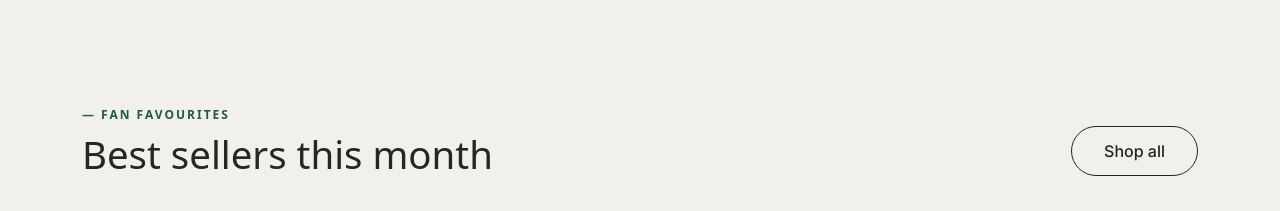
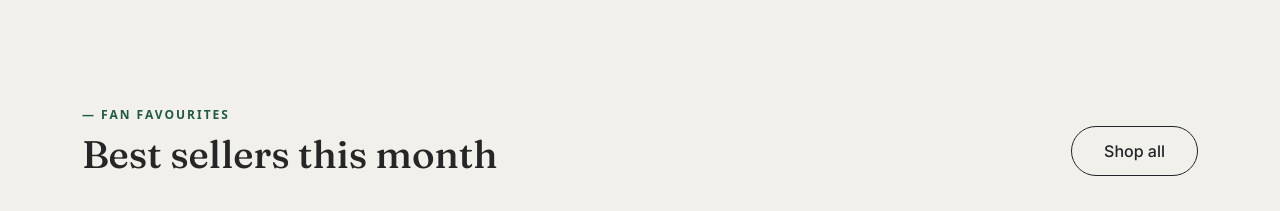
Before and after one commit to hasan-myoffice2/Bootstrap-Pro-One, a website: page index.html in a window 1280 px wide. Shown: the part 780-991 px from the top of the page. Drawn offline with nearby package versions, Linux system fonts and the light colour scheme; grey boxes are pictures that could not be loaded.

Commit message:
Best Seller Section Pblm Sloved

```diff
--- a/src/scss/_home.scss
+++ b/src/scss/_home.scss
@@ -546,6 +546,7 @@
          color: var(--primaryColor);
          font-size: clamp(28px, 3vw, 42px);
          font-weight: 500;
+         font-family: var(--frauncesFont);
          line-height: 1.15;
       }
 
@@ -817,7 +818,6 @@
    }
 }
 
-
 /* ==============================
    MOBILE
 ============================== */
@@ -870,7 +870,6 @@
       }
    }
 }
-
 
 /* ==============================
    LARGE SCREEN
```
Also changed, not shown: src/css/main.css, 1 other file.
